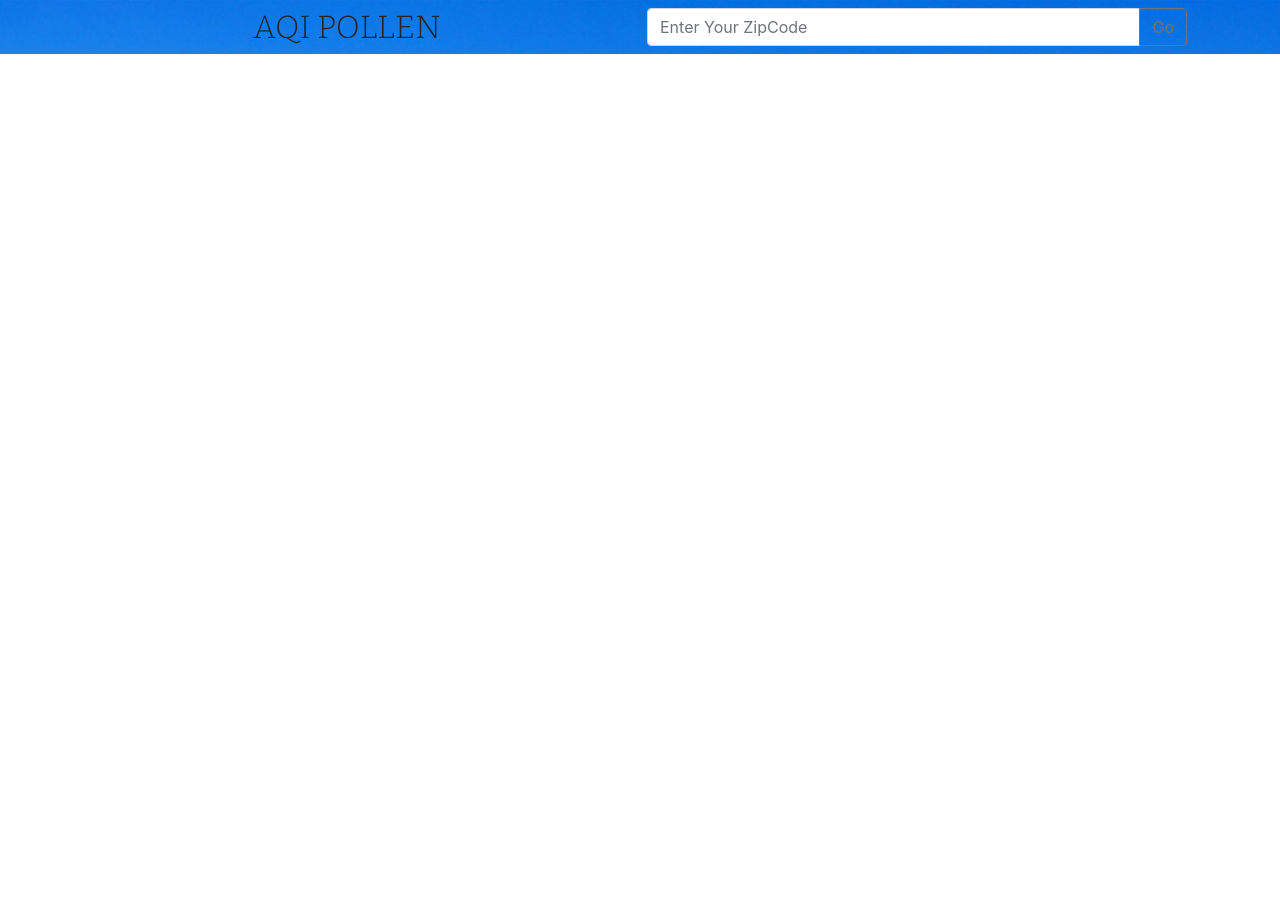
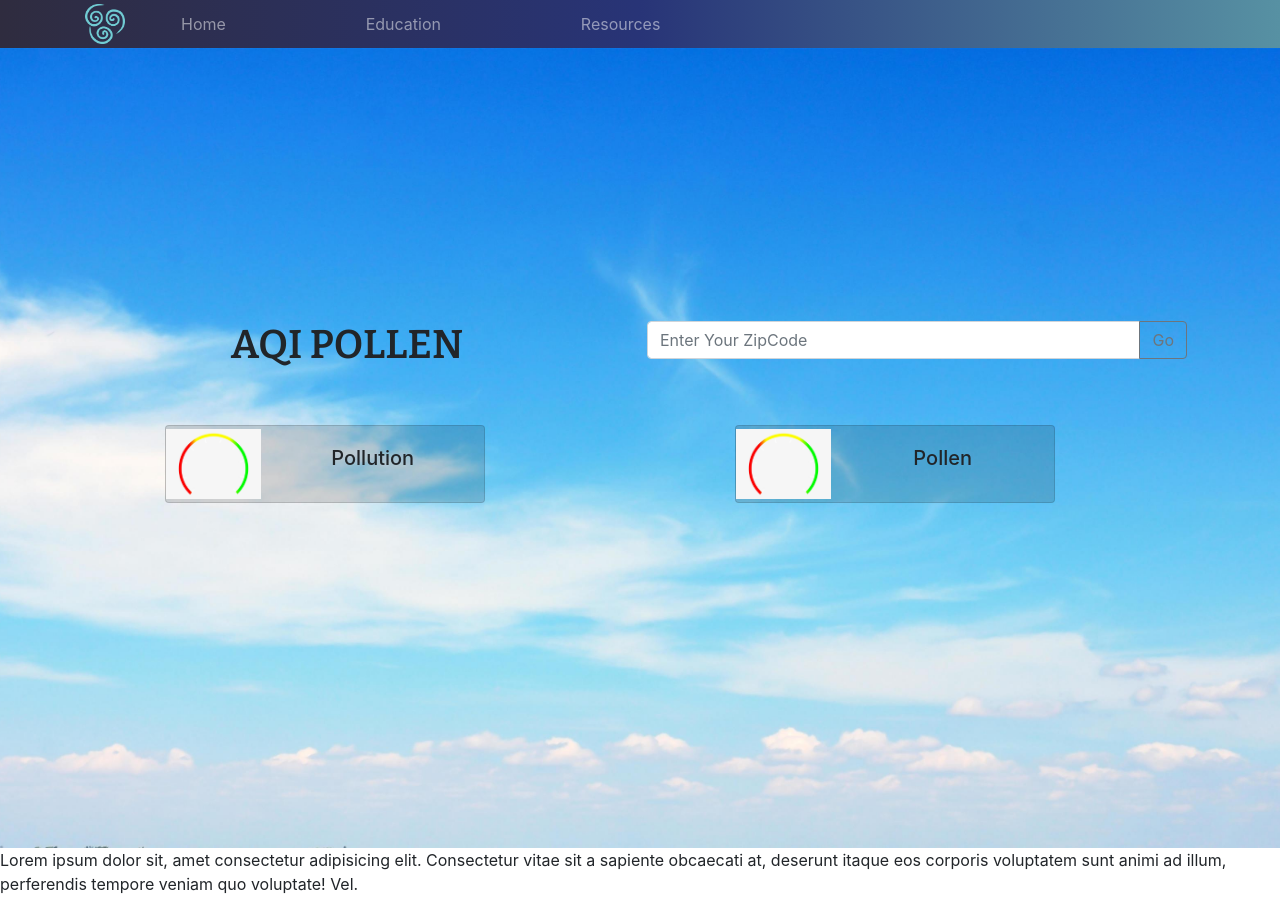
Before and after one commit to MathisLeonard28/AQI-Pollen, a website: page index.html in a window 1280 px wide. Before the commit the page ends 800 px from the top, so only its background shows below. Drawn offline with nearby package versions, Linux system fonts and the light colour scheme.

Commit message:
added landing page design

```diff
--- a/css/styles.css
+++ b/css/styles.css
@@ -5,11 +5,11 @@ h1,h2,h3{
 #home {
     background: url("../img/blurred-white-clouds-floating-in-the-blue-sky-for-use-as-a-banner-poster-or-wallpaper-free-photo.jpeg") no-repeat center fixed;
     display: table;
-    height: 100%;
-    width: 100%;
+    height: 100vh;
     position: relative;
     width: 100%;
     background-size: cover;
+
 }
 
 .landing-text {
@@ -18,3 +18,33 @@ h1,h2,h3{
     text-align: center;
     align-items: center;
 }
+
+.landing-text, h2{
+    font-size: 5vh;
+    font-weight: 540;
+}
+
+.navbar {
+    background-image: linear-gradient(to right, #2f2c3f, #283477, #5791a3);
+    height: 3rem;
+}
+
+.navbar, a {
+    color: black;
+}
+
+
+.navbar-nav, a {
+    padding-right:2rem;
+    margin-right: 50%;
+}
+
+.card {
+    flex-direction: row;
+    align-items: center;
+    margin: 5rem;
+    background-color: rgba(0, 0, 0, 0.137);
+  }
+  .card img {
+    width: 30%;
+  }
--- a/index.html
+++ b/index.html
@@ -16,6 +16,22 @@
 </head>
 
 <body>
+
+    <nav class="navbar navbar-expand-sm navbar-dark sticky-top">
+        <div class="container">
+            <a class="navbar-brand" href="#"><img src="img/logo.png" height="40" width="40" /></a>
+            <button class="navbar-toggler" type="button" data-toggle="collapse" data-target="#pollenNavbar"><span class="navbar-toggler-icon"></span>
+            </button>
+            <div class="collapse navbar-collapse" id="pollenNavbar">
+                <ul class="navbar-nav">
+                    <a class="nav-link" href="#"><i class="fa fa-home fa-lg"></i> Home</a>
+                    <a class="nav-link" href="aboutus.html"><i class="fa fa-info fa-lg"></i> Education</a>
+                    <a class="nav-link" href="aboutus.html"><i class="fa fa-info fa-lg"></i> Resources</a>
+                </ul>
+            </div>
+        </div>
+    </nav>
+
     <div id="home">
         <div class="landing-text">
             <div class="container">
@@ -30,8 +46,30 @@
                         </div>
                     </div>
                 </div>
+                <div class="row">
+                    <div class="col-12 col-md-6">
+                        <div class="card mt-5" style="width: 20rem;">
+                            <img class="card-img-left" src="img/meter.png" alt="Card image cap">
+                            <div class="card-body">
+                                <h5 class="card-title">Pollution</h5>
+                            </div>
+                        </div>
+                    </div>
+                    <div class="col col-md-6">
+                        <div class="card mt-5" style="width: 20rem;">
+                            <img class="card-img-left" src="img/meter.png" alt="Card image cap">
+                            <div class="card-body">
+                                <h5 class="card-title">Pollen</h5>
+                            </div>
+                        </div>
+                    </div>
+                </div>
             </div>
         </div>
+    </div>
+
+    <div>
+        <p>Lorem ipsum dolor sit, amet consectetur adipisicing elit. Consectetur vitae sit a sapiente obcaecati at, deserunt itaque eos corporis voluptatem sunt animi ad illum, perferendis tempore veniam quo voluptate! Vel.</p>
     </div>
 
     <script src="node_modules/jquery/dist/jquery.slim.min.js"></script>
```
Also changed, not shown: img/logo.png (added), img/meter.png (added).
